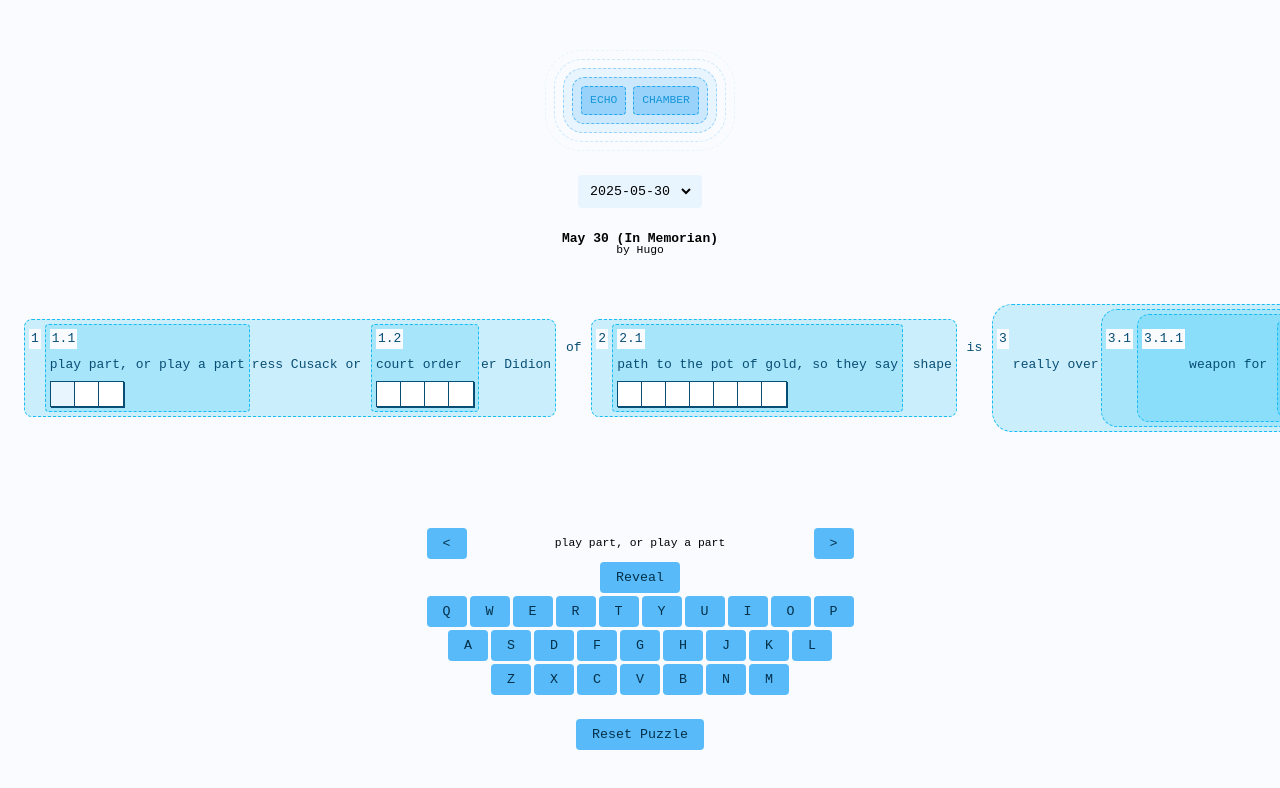
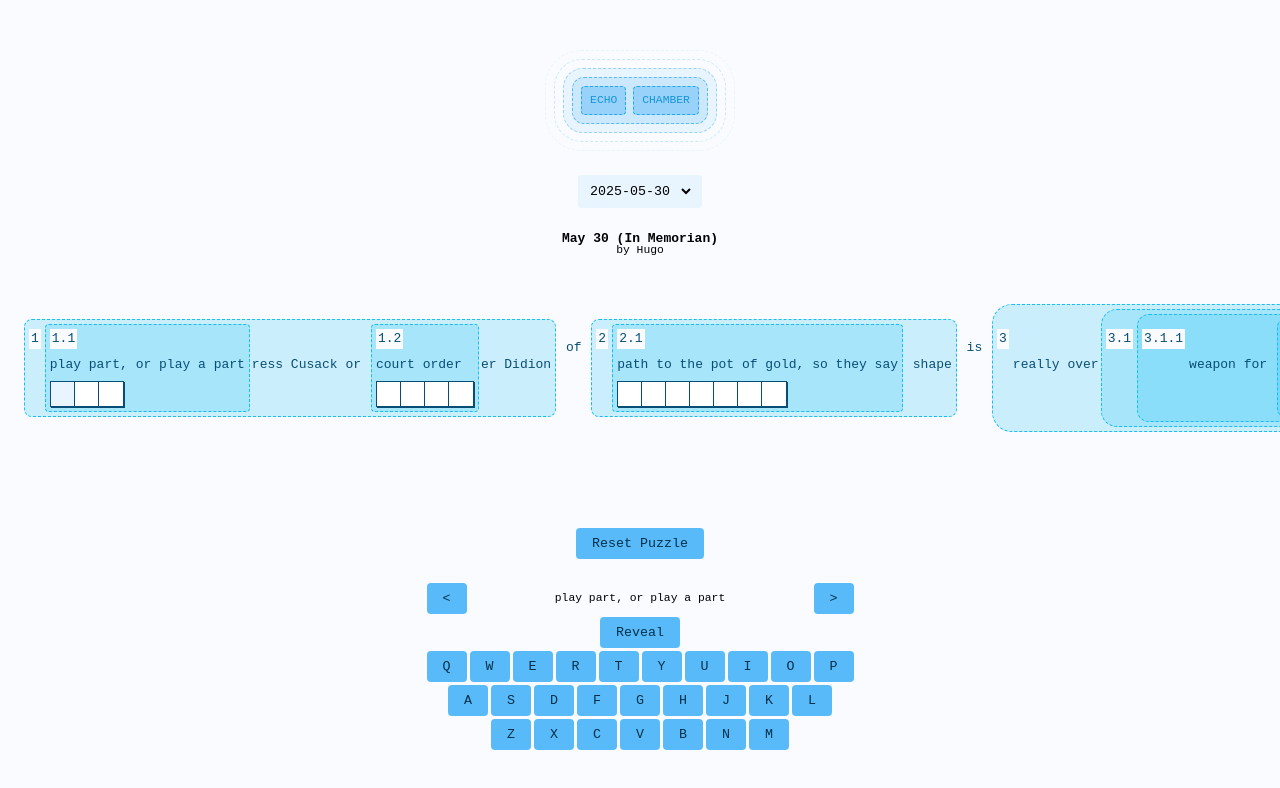
Before and after one commit to hugolynch/echo, a Svelte app: page / in a window 1280 px wide. Shown: the top 788 px of the page. Built offline with nearby package versions, Linux system fonts and the light colour scheme.

Commit message:
#19: Move reset button above keyboard

```diff
--- a/src/components/Board.svelte
+++ b/src/components/Board.svelte
@@ -92,8 +92,8 @@
 </div>
 
 <BoardClue />
+<button onclick={() => game.state = []}>Reset Puzzle</button>
 <Keyboard {key}/>
-<button onclick={() => game.state = []}>Reset Puzzle</button>
 
 <style>
     select {
```
